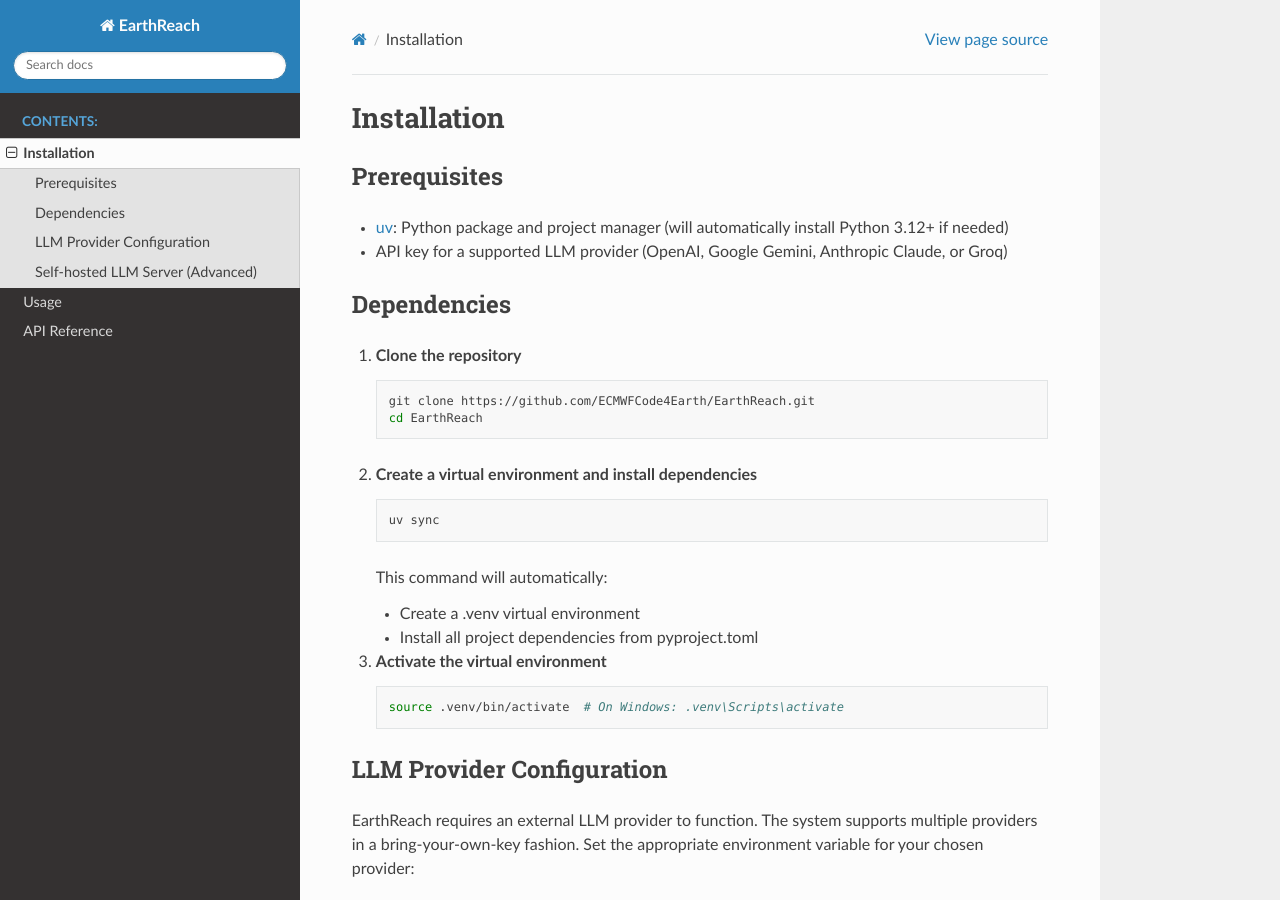
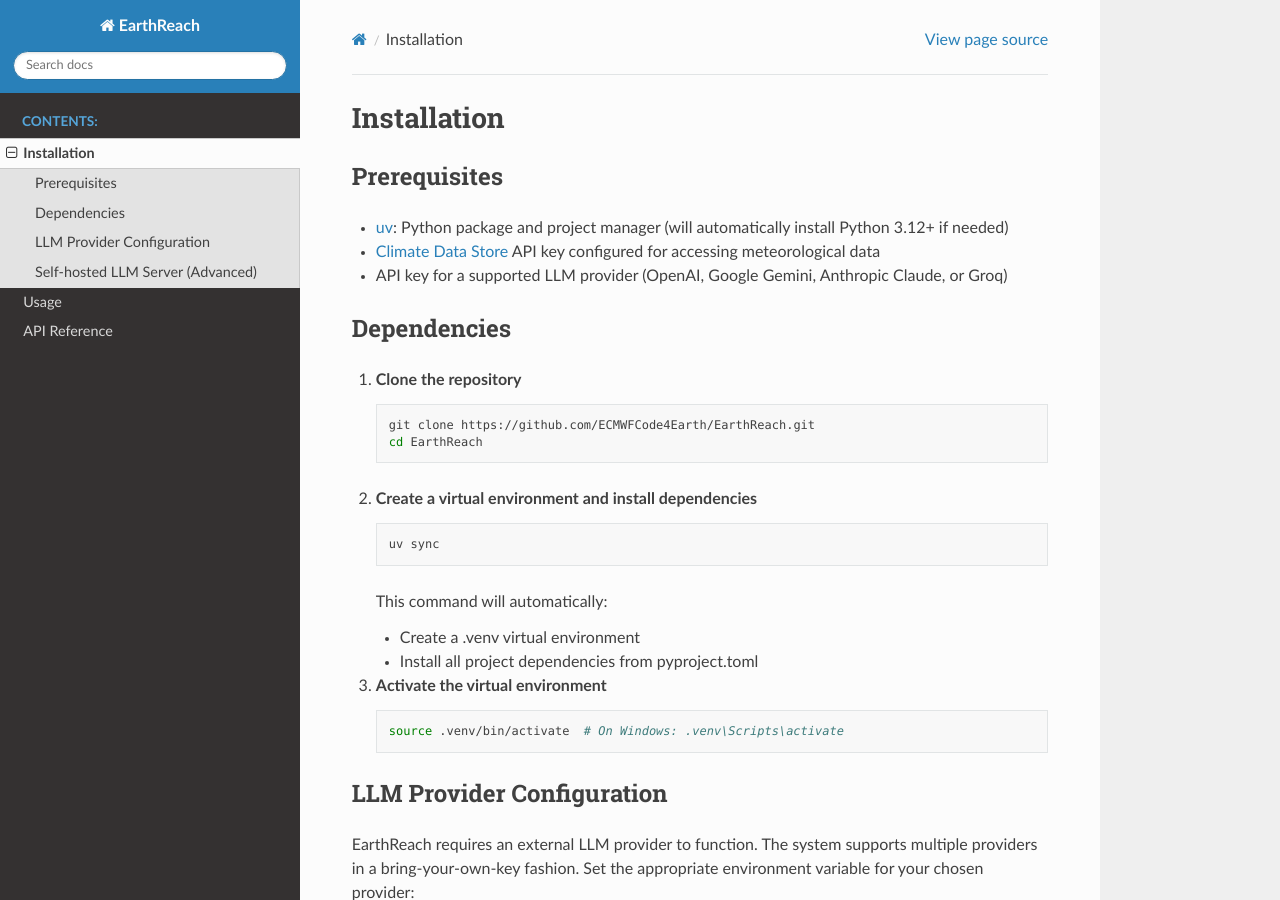
Before and after one commit to ECMWFCode4Earth/EarthReach, a Sphinx documentation site: the page built from docs/source/installation.rst, in a window 1280 px wide and 900 px high. Built offline with Sphinx 7.4.7 and the Read the Docs theme 3.1.0, drawn with Linux system fonts in a browser that asks for light colours.

Commit message:
doc: adding pointer for CDS api key

```diff
--- a/docs/source/installation.rst
+++ b/docs/source/installation.rst
@@ -5,6 +5,7 @@
 -------------
 
 - `uv <https://docs.astral.sh/uv/>`_: Python package and project manager (will automatically install Python 3.12+ if needed)
+- `Climate Data Store <https://cds.climate.copernicus.eu/how-to-api>`_ API key configured for accessing meteorological data
 - API key for a supported LLM provider (OpenAI, Google Gemini, Anthropic Claude, or Groq)
 
 Dependencies
```
